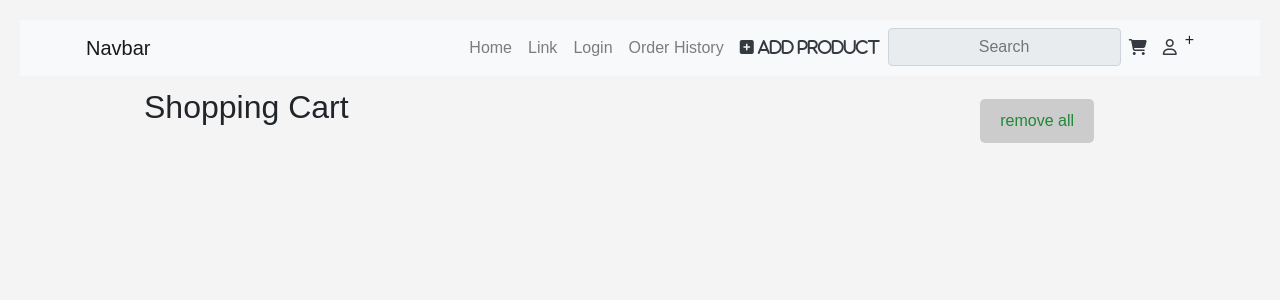
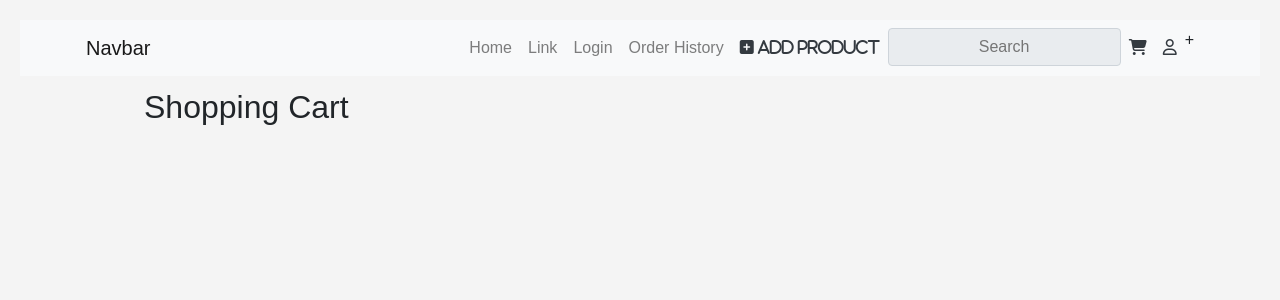
Before and after one commit to Rudra616/Ecommerce, a Django app: page /remove_item/19/ in a window 1280 px wide. Shown: the top 300 px of the page. Run offline with Django 5.2, Linux system fonts and the light colour scheme; some libraries are stand-ins or nearby versions.

Commit message:
cart_page

```diff
--- a/app1/templates/cart.html
+++ b/app1/templates/cart.html
@@ -113,7 +113,7 @@
 <body>
     <div class="header">
         <h2>Shopping Cart</h2>
-        <a class="checkout-btn" id="btn">remove all</a>
+        {% comment %} <a class="checkout-btn" id="btn">remove all</a> {% endcomment %}
 
     </div>
     {% for i in prolist%}
```
